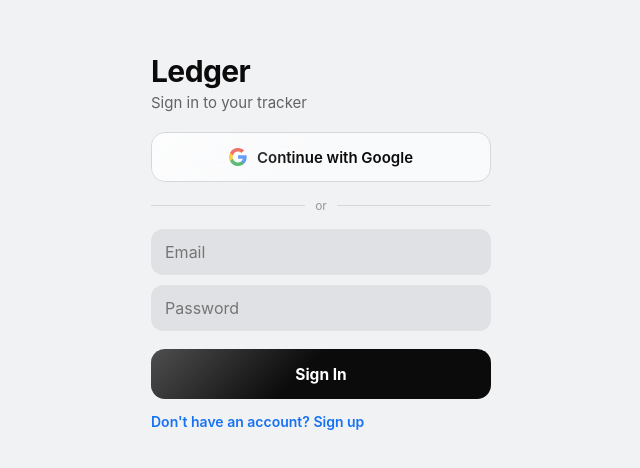
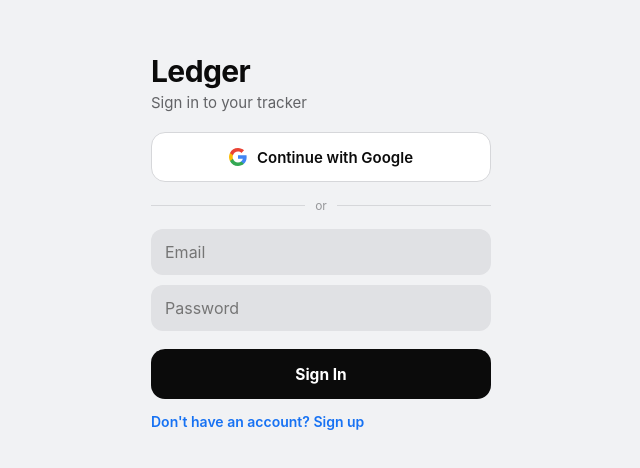
Before and after one commit to ruchit-m-crest/ledger_the_book, a React (Vite) app: page / in a window 1280 px wide. Shown: the part 158-626 px from the top of the page, without its empty margins (319-959 px from the left). Built offline with nearby package versions, Linux system fonts and the light colour scheme; no server answers.

Commit message:
Revert "Make liquid glass visible at rest, not just on press"
This reverts commit b9452b335c13db144de42f56593d00f4dbc6883a.

```diff
--- a/src/components/History.jsx
+++ b/src/components/History.jsx
@@ -72,7 +72,7 @@
               key={f.id}
               className="chip"
               onClick={() => setFilterCategory(f.id)}
-              style={{ background: active ? 'var(--blue)' : 'rgba(120,120,135,0.14)', color: active ? '#fff' : 'var(--label)' }}
+              style={{ background: active ? 'var(--blue)' : 'var(--seg-track)', color: active ? '#fff' : 'var(--label)' }}
             >
               {f.label}
             </button>
--- a/src/index.css
+++ b/src/index.css
@@ -134,13 +134,11 @@
   transition: box-shadow 0.2s ease;
 }
 
-/* Segmented control: track + animated sliding pill, both rendered as glass */
+/* Segmented control: track + animated sliding pill */
 .segmented {
   position: relative;
   display: flex;
-  background: rgba(120, 120, 135, 0.14);
-  backdrop-filter: blur(14px) saturate(160%);
-  -webkit-backdrop-filter: blur(14px) saturate(160%);
+  background: var(--seg-track);
   border-radius: 9px;
   padding: 2px;
 }
@@ -150,10 +148,8 @@
   bottom: 2px;
   left: 2px;
   border-radius: 7px;
-  background: rgba(255, 255, 255, 0.75);
-  backdrop-filter: blur(8px) saturate(180%);
-  -webkit-backdrop-filter: blur(8px) saturate(180%);
-  box-shadow: inset 0 1px 0 rgba(255, 255, 255, 0.9), 0 1px 3px rgba(0, 0, 0, 0.16);
+  background: #fff;
+  box-shadow: 0 1px 3px rgba(0, 0, 0, 0.16);
   transition: transform 0.32s cubic-bezier(0.22, 1, 0.36, 1);
   filter: url(#liquid-lens);
 }
@@ -275,27 +271,20 @@
 .keypad {
   display: grid;
   grid-template-columns: repeat(3, 1fr);
-  row-gap: 8px;
-  justify-items: center;
 }
 .keypad button {
-  position: relative;
-  width: 56px;
   height: 56px;
   border: none;
+  background: none;
   font-size: 22px;
   font-weight: 400;
   color: var(--label);
-  border-radius: 50%;
-  background: rgba(255, 255, 255, 0.55);
-  backdrop-filter: blur(10px) saturate(160%);
-  -webkit-backdrop-filter: blur(10px) saturate(160%);
-  box-shadow: inset 0 1px 0 rgba(255, 255, 255, 0.9), 0 1px 3px rgba(0, 0, 0, 0.08);
-  filter: url(#liquid-lens);
+  border-radius: 14px;
   transition: transform 0.16s cubic-bezier(0.34, 1.56, 0.64, 1), background 0.12s ease;
 }
 .keypad button:active {
-  background: rgba(255, 255, 255, 0.85);
+  background: var(--seg-track);
+  filter: url(#liquid-lens);
 }
 
 .cat-row {
@@ -360,8 +349,6 @@
   border: none;
   font-size: 13px;
   font-weight: 600;
-  backdrop-filter: blur(10px) saturate(160%);
-  -webkit-backdrop-filter: blur(10px) saturate(160%);
 }
 .chip:active {
   filter: url(#liquid-lens);
@@ -402,7 +389,6 @@
 }
 
 .primary-btn {
-  position: relative;
   width: 100%;
   margin-top: 18px;
   height: 50px;
@@ -412,16 +398,6 @@
   color: #fff;
   font-size: 15.5px;
   font-weight: 700;
-  overflow: hidden;
-  isolation: isolate;
-}
-/* Permanent glass sheen — pure CSS, renders even where the SVG filter doesn't */
-.primary-btn::before {
-  content: '';
-  position: absolute;
-  inset: 0;
-  background: linear-gradient(135deg, rgba(255, 255, 255, 0.28) 0%, rgba(255, 255, 255, 0) 45%);
-  pointer-events: none;
 }
 .primary-btn:active:not(:disabled) {
   filter: url(#liquid-lens);
@@ -442,13 +418,10 @@
 }
 
 .google-btn {
-  position: relative;
   width: 100%;
   height: 50px;
   border-radius: 14px;
-  background: rgba(255, 255, 255, 0.6);
-  backdrop-filter: blur(14px) saturate(180%);
-  -webkit-backdrop-filter: blur(14px) saturate(180%);
+  background: #fff;
   border: 1px solid var(--sep);
   display: flex;
   align-items: center;
@@ -457,15 +430,6 @@
   font-size: 15px;
   font-weight: 600;
   color: var(--label);
-  overflow: hidden;
-  isolation: isolate;
-}
-.google-btn::before {
-  content: '';
-  position: absolute;
-  inset: 0;
-  background: linear-gradient(135deg, rgba(255, 255, 255, 0.6) 0%, rgba(255, 255, 255, 0) 45%);
-  pointer-events: none;
 }
 
 .divider {
```
Also changed, not shown: src/components/LiquidFilters.jsx (+22 -10 lines).
